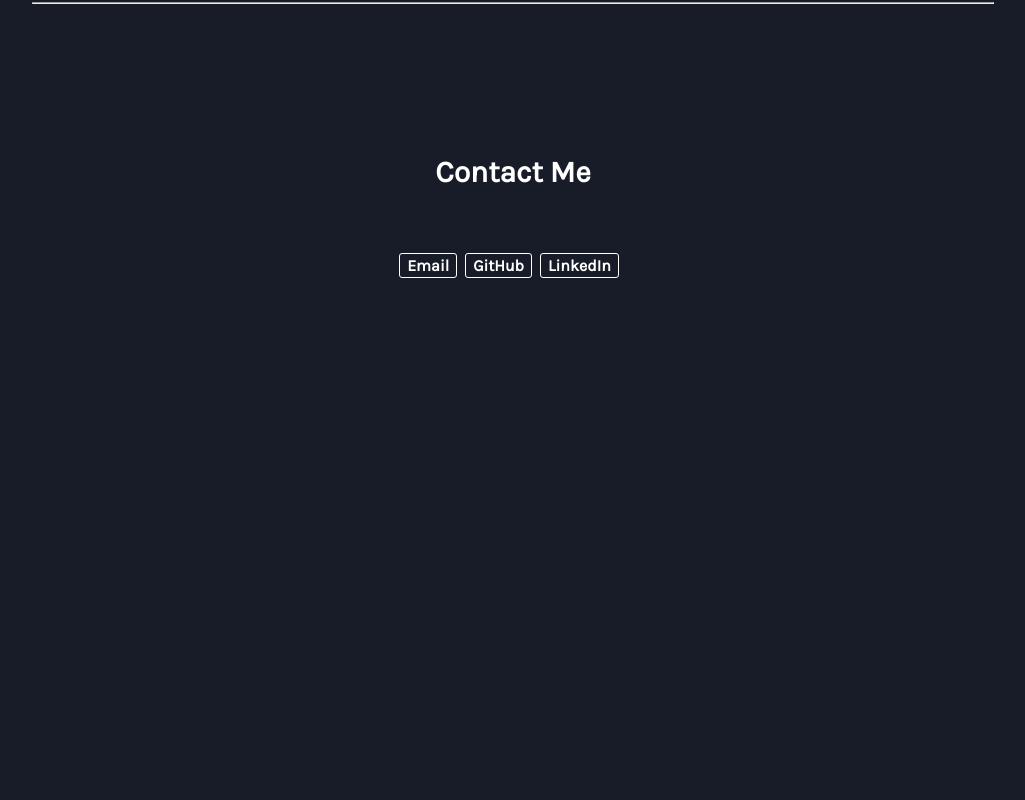
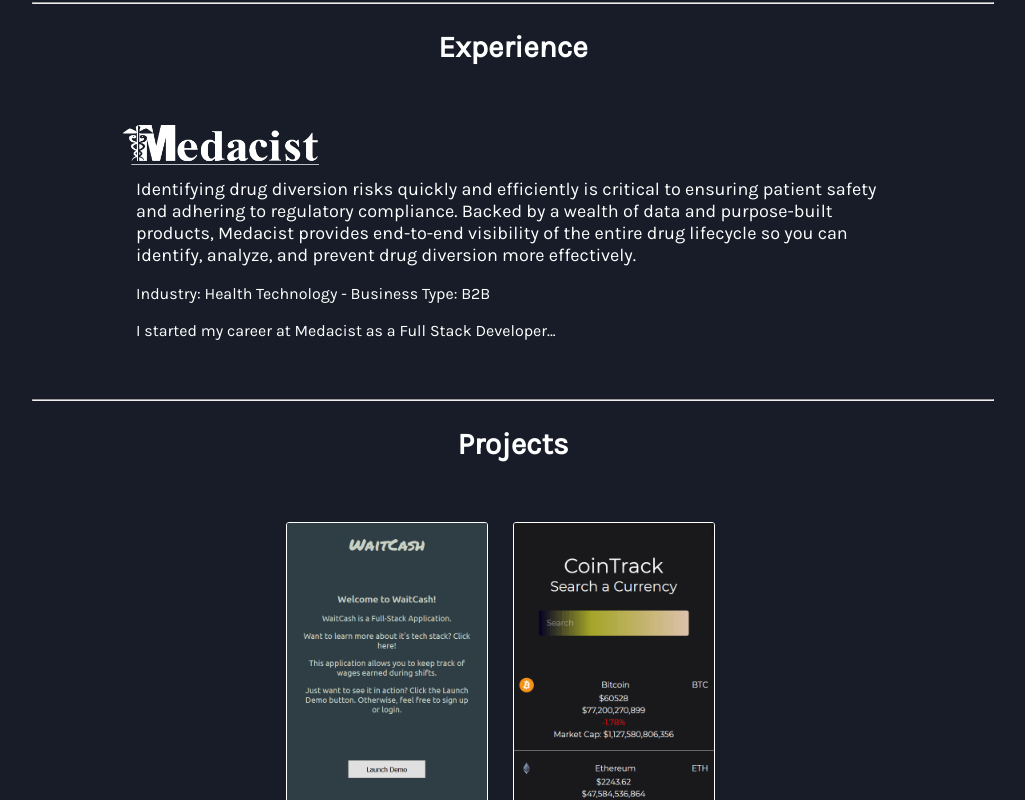
Before and after one commit to elijahsimpsonn/project-place, a React (Create React App) app: page / in a window 1280 px wide. Shown: the part 1660-2460 px from the top of the page, without its empty margins (127-1152 px from the left). Before the commit the page ends 1968 px from the top, so only its background shows below. Built offline with nearby package versions, Linux system fonts and the light colour scheme.

Commit message:
still working on updates

```diff
--- a/src/containers/App/App.css
+++ b/src/containers/App/App.css
@@ -1,4 +1,5 @@
 body {
+    height: 100%;
     margin: 0px;
     background-color: #171c28;
 }
--- a/src/containers/App/App.js
+++ b/src/containers/App/App.js
@@ -16,12 +16,15 @@
             <Intro />
             <About />
             <HorizontalLine />
+            <Experience />
+            <HorizontalLine />
+            <Projects />
+            <HorizontalLine />
             <Contact />
         </div>
     )
 }
 
 //TODO - Add Projects Section When Refactored
-//TODO - Add Experience Section When Created
 //TODO - Add Blog Section When Created
 //TODO - Add Education Section When Created
--- a/src/containers/Experience/Experience.css
+++ b/src/containers/Experience/Experience.css
@@ -0,0 +1,97 @@
+.experience-container {
+    padding: 0px 250px;
+    position: relative;
+    margin-bottom: 50px;
+
+    @media (max-width: 530px) {
+      height: auto;
+    }
+}
+
+.experience-header {
+    font-family: "Karla", sans-serif;
+    color: white;
+    font-size: 30px;
+    margin-bottom: 60px;
+    text-align: center;
+}
+
+.logo {
+    width: 196px;
+    height: 40px;
+}
+
+.company-header {
+    display: flex;
+}
+
+.company-name {
+    font-family: "Karla", sans-serif;
+    color: white;
+    font-size: 25px;
+}
+
+.company-logo {
+
+}
+
+.company-website-link-container {
+
+}
+
+.website-link {
+
+}
+
+.experience-section {
+
+}
+
+.company-info-container {
+
+}
+
+.company-header {
+
+}
+
+.company-about {
+    padding: 9px 13px;
+    display: block;
+    font-family: "Karla", sans-serif;
+    color: white;
+    font-size: 18px;
+}
+
+.company-industry {
+    padding: 9px 13px;
+    display: block;
+    font-family: "Karla", sans-serif;
+    color: white;
+    font-size: 16px;
+}
+
+.company-department-container {
+    padding: 9px 13px;
+    display: block;
+    font-family: "Karla", sans-serif;
+    color: white;
+    font-size: 16px;
+}
+
+.department-name {
+    font-size: 18px;
+    margin-bottom: 5px;
+}
+
+.department-role-container {
+    padding-left: 18px;
+}
+
+.company-experience-section {
+    padding: 9px 13px;
+    display: block;
+    font-family: "Karla", sans-serif;
+    color: white;
+    font-size: 16px;
+}
--- a/src/containers/Experience/Experience.js
+++ b/src/containers/Experience/Experience.js
@@ -1,7 +1,46 @@
-import React from 'react'
+import React from "react";
+import "./Experience.css";
+import medacist from "../../images/medacist.png";
 
 export default function Experience() {
   return (
-    <div>Experience</div>
-  )
+    <div className="experience-container">
+      <h2 className="experience-header">Experience</h2>
+      <div className="company-section">
+        <div className="company-info-container">
+          <div className="company-header">
+            <div className="company-website-link-container">
+              <a href="www.medacist.com">
+                <img src={medacist} className="logo" alt="medacist-logo" />
+              </a>
+            </div>
+          </div>
+          <span className="company-about">
+            Identifying drug diversion risks quickly and efficiently is critical
+            to ensuring patient safety and adhering to regulatory compliance.
+            Backed by a wealth of data and purpose-built products, Medacist
+            provides end-to-end visibility of the entire drug lifecycle so you
+            can identify, analyze, and prevent drug diversion more effectively.
+          </span>
+          <span className="company-industry">
+            Industry: Health Technology - Business Type: B2B
+          </span>
+        </div>
+
+        <div className="company-experience-section">
+          I started my career at Medacist as a Full Stack Developer...
+        </div>
+      </div>
+    </div>
+  );
 }
+
+//Title of Company, Logo of Company, Link to WebSite
+//Industry of Company
+//About of Company
+//Departments I worked in
+
+//Roles in those departments
+//Responsibilites in those roles
+//Outcomes in those roles
+//Skills used in those roles
--- a/src/containers/Projects/Projects.css
+++ b/src/containers/Projects/Projects.css
@@ -1,13 +1,22 @@
-.pimg {
-    width: 90%;
-    border: 1px solid white;
-    border-radius: 10px;
+.projects-header {
+  font-family: "Karla", sans-serif;
+  color: white;
+  font-size: 30px;
+  margin-bottom: 60px;
+  text-align: center;
+}
 
+.projects-container {
+  display: flex;
+  justify-content: center;
+}
 
+.project {
+    margin: 0px 25px 0px 0px;
 }
-@media only screen and (min-width: 480px) {
-    .pimg{
-        width: 200px
-    }
 
-    }
+.mobile-project-img {
+  width: 200px;
+  border: 1px solid white;
+  border-radius: 3px;
+}
--- a/src/containers/Projects/Projects.js
+++ b/src/containers/Projects/Projects.js
@@ -1,3 +1,24 @@
+import React from "react";
+import "./Projects.css";
+import waitcash from "../../images/waitcash.gif";
+import cointrack from "../../images/cointrack.gif";
+
+export default function Projects() {
+  return (
+    <>
+      <h2 className="projects-header">Projects</h2>
+      <div className="projects-container">
+        <div className="project">
+          <img className="mobile-project-img" src={waitcash}></img>
+        </div>
+        <div className="project">
+          <img className="mobile-project-img" src={cointrack}></img>
+        </div>
+      </div>
+    </>
+  );
+}
+
 /*
 import React from 'react'
 import { ProjectsDiv, Project, ProjectTitle, ProjectText, Tech, ProjectSectionTitle, ProjectLast } from '../../Styled'
```
Also changed, not shown: src/Styled.js (+0 -12 lines), src/images/medacist.png (added).
